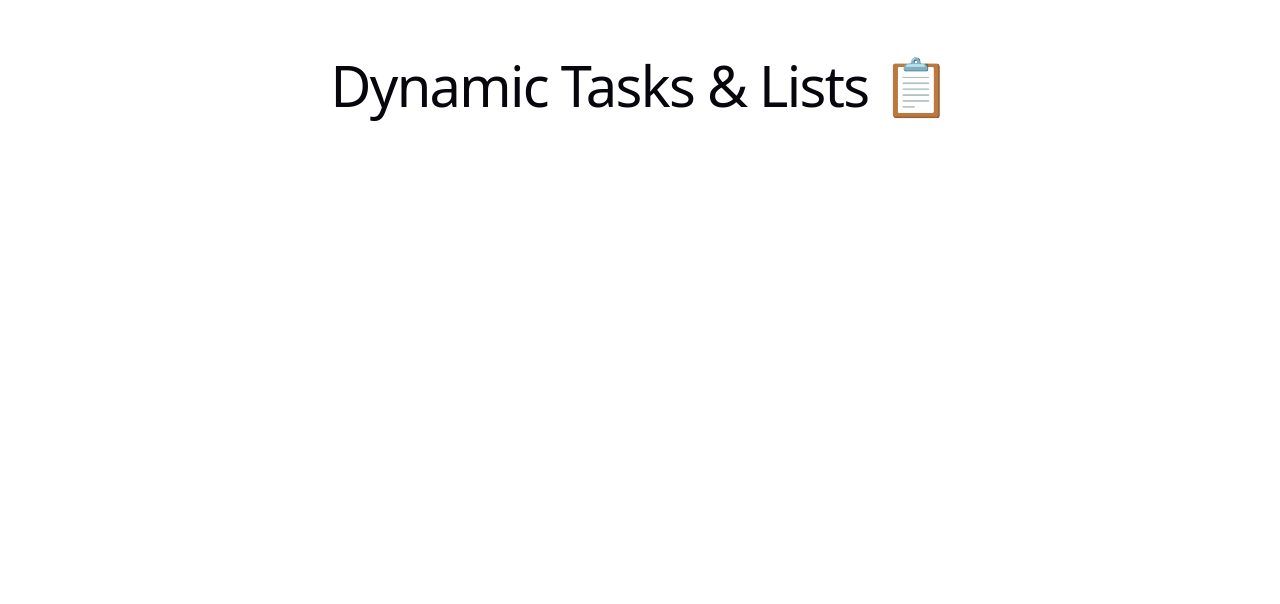
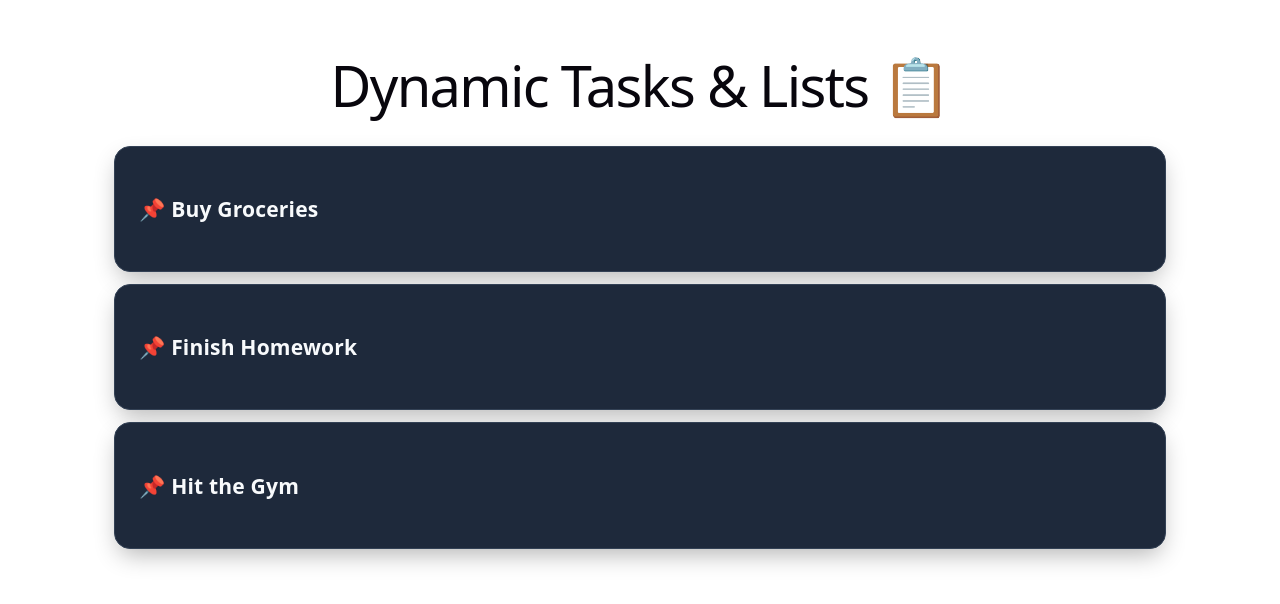
Before and after one commit to Samket1/React-, a React (Vite) app in the folder first-react-app/: page / in a window 1280 px wide. Shown: the top 604 px of the page. Built offline with nearby package versions, Linux system fonts and the light colour scheme.

Commit message:
chaw for now

```diff
--- a/first-react-app/src/ArrayListLesson.jsx
+++ b/first-react-app/src/ArrayListLesson.jsx
@@ -2,9 +2,16 @@ import './App.css'
 import { useState } from 'react'
 
 function ArrayListLesson() {
+  const [tasks, setTasks] = useState(["Buy Groceries", "Finish Homework", "Hit the Gym"])
   return (
     <div className="container">
       <h1 className="header">Dynamic Tasks & Lists 📋</h1>
+      {tasks.map((task, index) => (
+        <div style={{ marginBottom: "12px" }} className='card'
+          key={index}>
+          <h3>📌 {task}</h3>
+        </div>
+      ))}
     </div>
   )
 }
```
